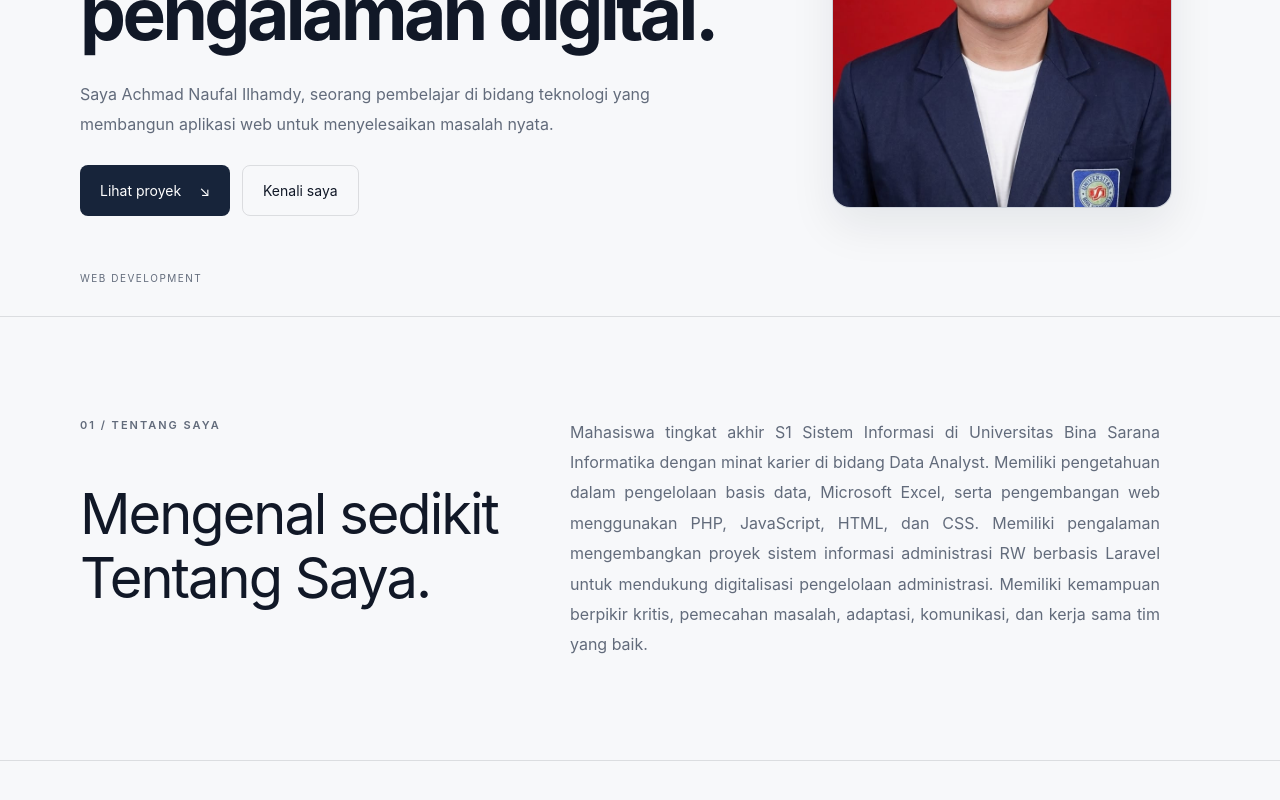
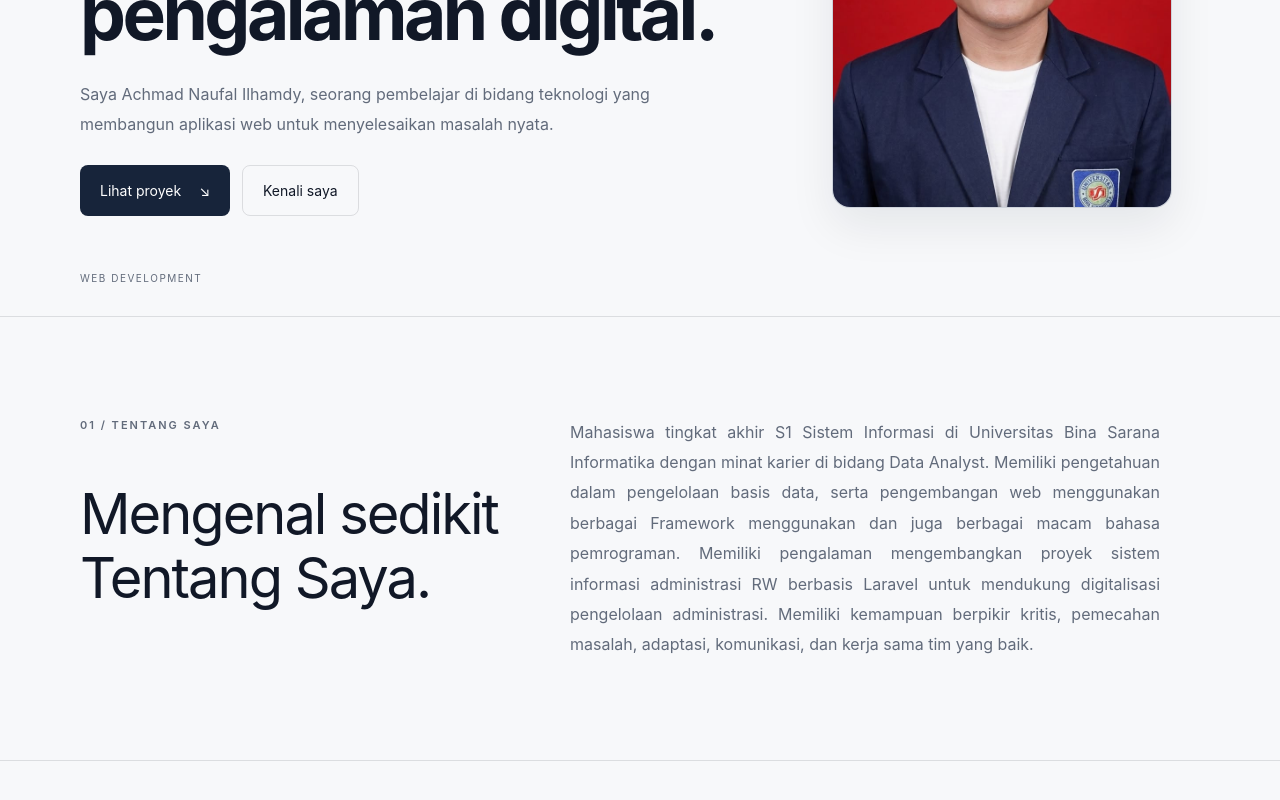
Before and after one commit to Lerigo12/portofolio, a React (Vite) app: page / in a window 1280 px wide. Shown: the part 344-1144 px from the top of the page. Built offline with nearby package versions, Linux system fonts and the light colour scheme.

Commit message:
Update About.jsx
Updated the description of skills and knowledge.

```diff
--- a/src/components/About.jsx
+++ b/src/components/About.jsx
@@ -10,7 +10,7 @@ function About() {
 
       <p>
         Mahasiswa tingkat akhir S1 Sistem Informasi di Universitas Bina Sarana Informatika dengan minat karier di bidang Data Analyst.
-        Memiliki pengetahuan dalam pengelolaan basis data, Microsoft Excel, serta pengembangan web menggunakan PHP, JavaScript, HTML, dan CSS.
+        Memiliki pengetahuan dalam pengelolaan basis data, serta pengembangan web menggunakan berbagai Framework menggunakan dan juga berbagai macam bahasa pemrograman.
         Memiliki pengalaman mengembangkan proyek sistem informasi administrasi RW berbasis Laravel untuk mendukung digitalisasi pengelolaan administrasi.
         Memiliki kemampuan berpikir kritis, pemecahan masalah, adaptasi, komunikasi, dan kerja sama tim yang baik.
       </p>
```
